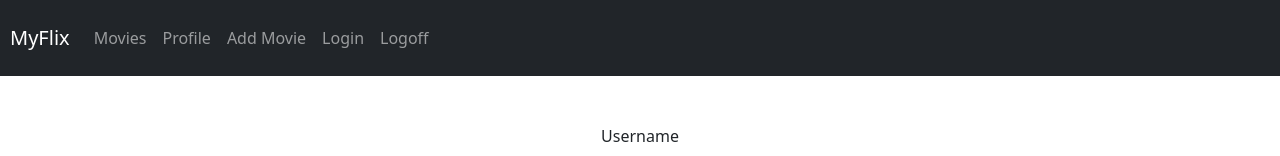
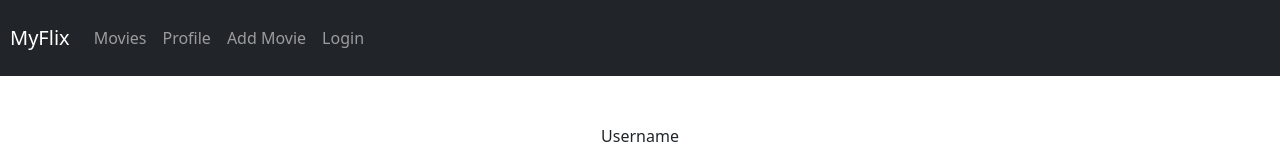
Before and after one commit to mizik1/myFlix-client, a React (Create React App) app: page /login in a window 1280 px wide. Shown: the top 156 px of the page. Built offline with nearby package versions, Linux system fonts and the light colour scheme.

Commit message:
summary
Hid logoff link in nav bar unless user is logged in.

```diff
--- a/src/components/main-view/main-view.jsx
+++ b/src/components/main-view/main-view.jsx
@@ -80,7 +80,7 @@ export const MainView = () => {
 
   return (
     <Router>
-      <NavigationBar />
+      <NavigationBar user={user} />
       <Container>
         <Routes>
           <Route path="/" element={user ? <Navigate to="/movies" /> : <Navigate to="/login" />} />
--- a/src/components/navigation-bar/navigation-bar.jsx
+++ b/src/components/navigation-bar/navigation-bar.jsx
@@ -2,7 +2,7 @@ import React from "react";
 import { Navbar, Nav } from "react-bootstrap";
 import { Link } from "react-router-dom";
 
-export const NavigationBar = () => {
+export const NavigationBar = ({ user }) => {
   return (
     <Navbar bg="dark" variant="dark" expand="lg" sticky="top">
       <Navbar.Brand as={Link} to="/">
@@ -20,13 +20,17 @@ export const NavigationBar = () => {
           <Nav.Link as={Link} to="/add-favorite">
             Add Movie
           </Nav.Link>
-          <Nav.Link as={Link} to="/login">
-            Login
-          </Nav.Link>
-          <Nav.Link as={Link} to="/logoff">
-            Logoff
-          </Nav.Link>{" "}
-          {/* Logoff link */}
+          {!user && (
+            <Nav.Link as={Link} to="/login">
+              Login
+            </Nav.Link>
+          )}
+          {user && (
+            <Nav.Link as={Link} to="/logoff">
+              Logoff
+            </Nav.Link>
+          )}{" "}
+          {/* Logoff link shown only when user is logged in */}
         </Nav>
       </Navbar.Collapse>
     </Navbar>
```
